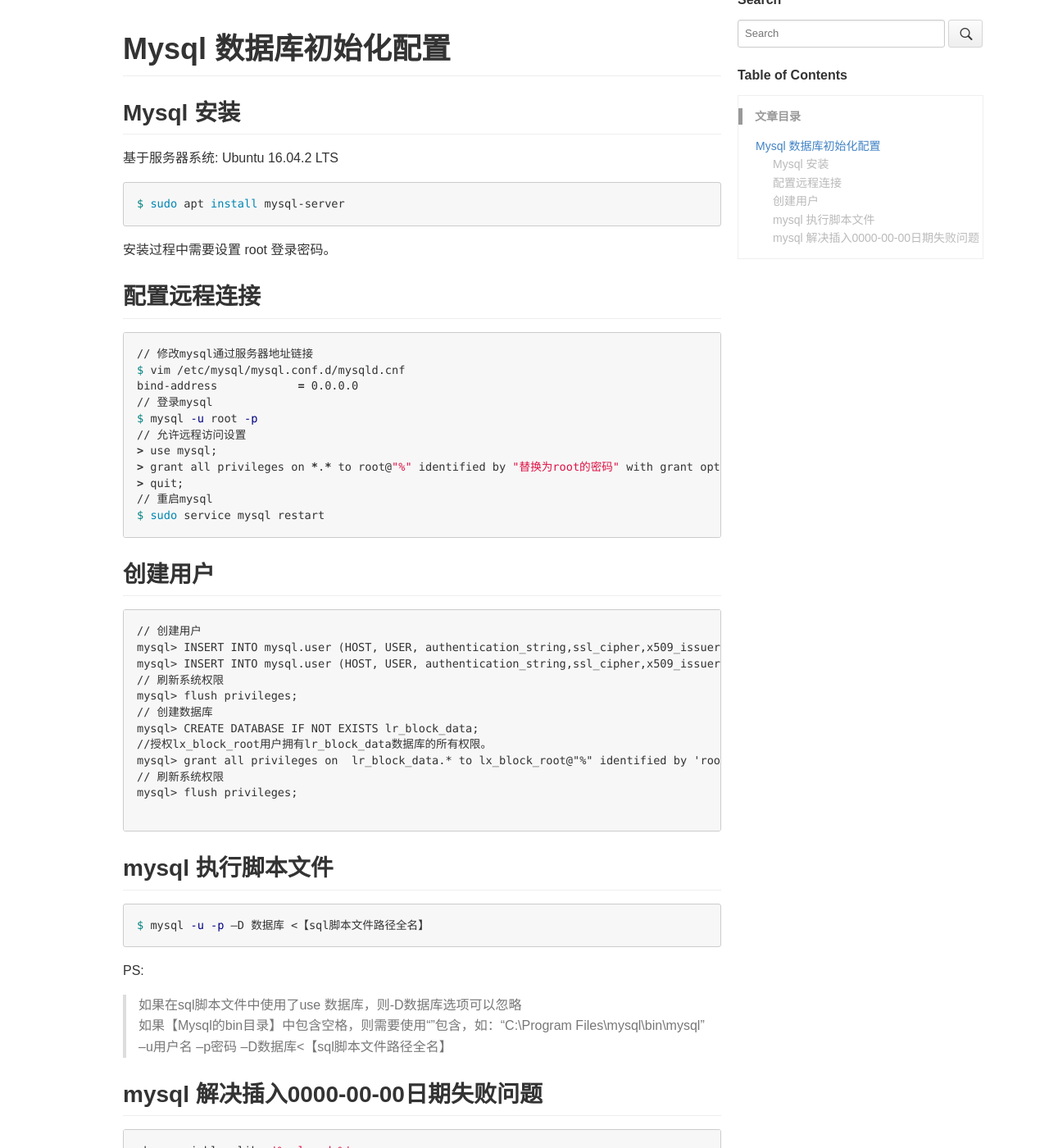
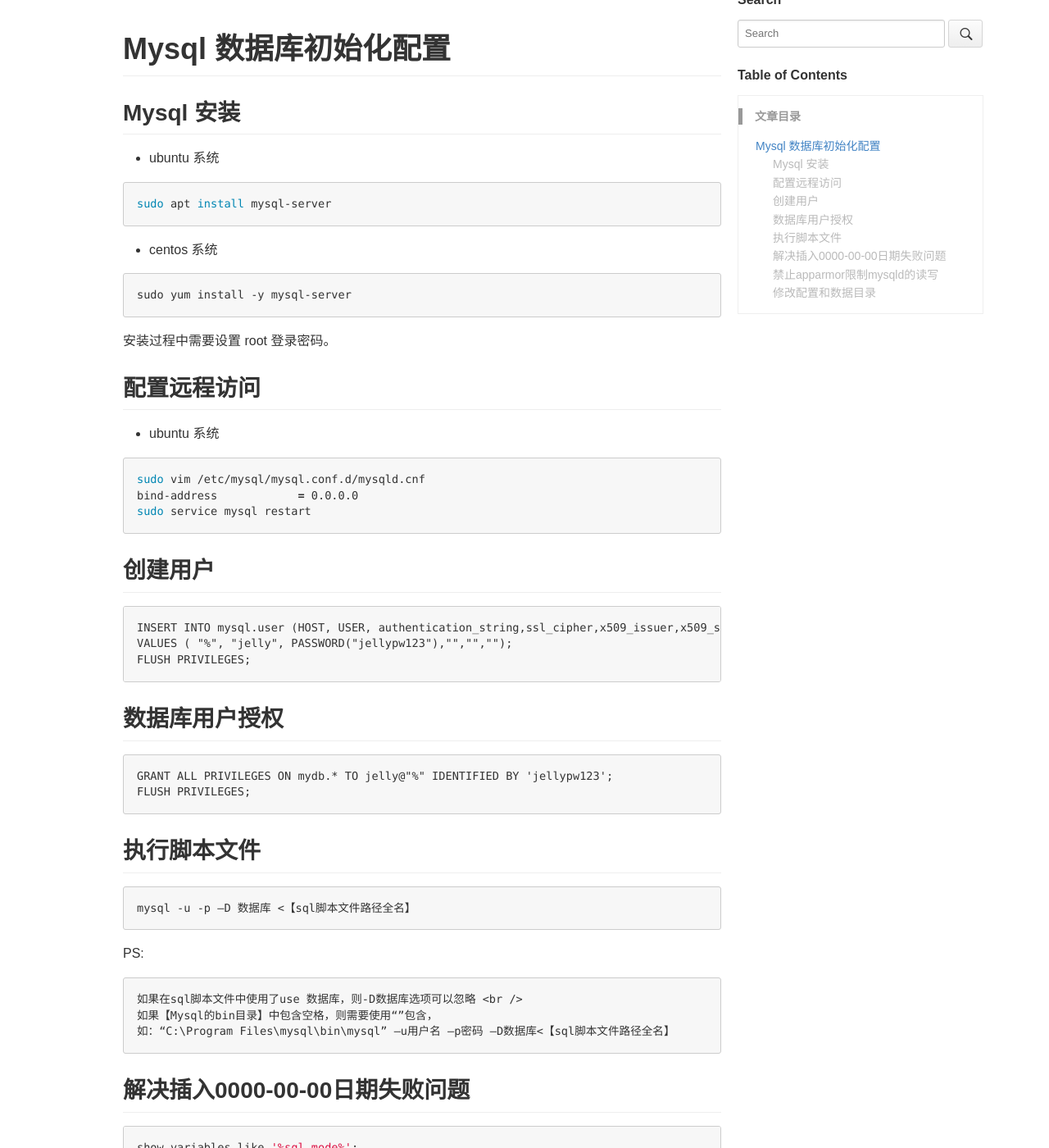
Before and after one commit to liuzhudong/liuzhudong.github.io, a Jekyll site: the page built from _posts/2017/2017-08-13-mysql-server-init.md, in a window 1280 px wide and 1400 px high, scrolled down 244 px. Shown: the whole window at 82% size. Built offline with Jekyll 4.4.1, drawn with Linux system fonts in a browser that asks for light colours; some of the changed text lies outside the part shown.

Commit message:
mysql doc update
Signed-off-by: 刘柱栋 <liuzhudong57@126.com>

````diff
--- a/_posts/2017/2017-08-13-mysql-server-init.md
+++ b/_posts/2017/2017-08-13-mysql-server-init.md
@@ -6,59 +6,69 @@
 keywords: 'mysql, server, 数据库'
 ---
 
-Mysql 数据库初始化配置及相关操作记录。
+Mysql 数据库相关操作记录。
 
 # Mysql 数据库初始化配置
 ## Mysql 安装
-基于服务器系统: Ubuntu 16.04.2 LTS
+
+* ubuntu 系统
+
 ```sh
-$ sudo apt install mysql-server
+sudo apt install mysql-server
 ```
+
+* centos 系统
+
+```
+sudo yum install -y mysql-server
+```
+
 安装过程中需要设置 root 登录密码。
 
-## 配置远程连接
+## 配置远程访问
+
+* ubuntu 系统
+
 ```sh
-// 修改mysql通过服务器地址链接
-$ vim /etc/mysql/mysql.conf.d/mysqld.cnf
+sudo vim /etc/mysql/mysql.conf.d/mysqld.cnf
 bind-address		= 0.0.0.0
-// 登录mysql
-$ mysql -u root -p
-// 允许远程访问设置
-> use mysql;
-> grant all privileges on *.* to root@"%" identified by "替换为root的密码" with grant option;
-> quit;
-// 重启mysql
-$ sudo service mysql restart
+sudo service mysql restart
 ```
 
 ## 创建用户
-```
-// 创建用户
-mysql> INSERT INTO mysql.user (HOST, USER, authentication_string,ssl_cipher,x509_issuer,x509_subject) VALUES ( "%", "lx_block_root", PASSWORD("root123!!!"),"","","");
-mysql> INSERT INTO mysql.user (HOST, USER, authentication_string,ssl_cipher,x509_issuer,x509_subject) VALUES ( "localhost", "lx_block_root", PASSWORD("root123!!!"),"","","");
-// 刷新系统权限
-mysql> flush privileges;
-// 创建数据库
-mysql> CREATE DATABASE IF NOT EXISTS lr_block_data;
-//授权lx_block_root用户拥有lr_block_data数据库的所有权限。
-mysql> grant all privileges on  lr_block_data.* to lx_block_root@"%" identified by 'root123!!!';
-// 刷新系统权限
-mysql> flush privileges;
 
 ```
+INSERT INTO mysql.user (HOST, USER, authentication_string,ssl_cipher,x509_issuer,x509_subject)
+VALUES ( "%", "jelly", PASSWORD("jellypw123"),"","","");
+FLUSH PRIVILEGES;
+```
 
-## mysql 执行脚本文件
-```sh
-$ mysql -u -p –D 数据库 <【sql脚本文件路径全名】
+## 数据库用户授权
+
 ```
+GRANT ALL PRIVILEGES ON mydb.* TO jelly@"%" IDENTIFIED BY 'jellypw123';
+FLUSH PRIVILEGES;
+```
+
+## 执行脚本文件
+
+```
+mysql -u -p –D 数据库 <【sql脚本文件路径全名】
+```
+
 PS:
-> 如果在sql脚本文件中使用了use 数据库，则-D数据库选项可以忽略 <br />
-> 如果【Mysql的bin目录】中包含空格，则需要使用“”包含，如：“C:\Program Files\mysql\bin\mysql” –u用户名 –p密码 –D数据库<【sql脚本文件路径全名】
->
 
-## mysql 解决插入0000-00-00日期失败问题
+```
+如果在sql脚本文件中使用了use 数据库，则-D数据库选项可以忽略 <br />
+如果【Mysql的bin目录】中包含空格，则需要使用“”包含，
+如：“C:\Program Files\mysql\bin\mysql” –u用户名 –p密码 –D数据库<【sql脚本文件路径全名】
+```
+
+## 解决插入0000-00-00日期失败问题
+
 ```sh
 show variables like '%sql_mode%';
+
 ## 结果
 | sql_mode      | ONLY_FULL_GROUP_BY,STRICT_TRANS_TABLES,NO_ZERO_IN_DATE,NO_ZERO_DATE,ERROR_FOR_DIVISION_BY_ZERO,NO_AUTO_CREATE_USER,NO_ENGINE_SUBSTITUTION |
 
@@ -66,3 +76,27 @@
 set global sql_mode="ONLY_FULL_GROUP_BY,STRICT_TRANS_TABLES,ERROR_FOR_DIVISION_BY_ZERO,NO_AUTO_CREATE_USER,NO_ENGINE_SUBSTITUTION";
 
 ```
+
+## 禁止apparmor限制mysqld的读写
+
+ubuntu
+
+```
+sudo ln -s /etc/apparmor.d/usr.sbin.mysqld  /etc/apparmor.d/disable/usr.sbin.mysqld
+sudo service apparmor reload
+```
+
+## 修改配置和数据目录
+
+[mysqld.cnf](http://blog.liuzhudong.com/files/config/mysql/mysqld.cnf)
+
+```
+sudo service mysql stop # 停
+# 上传配置 mysqld.cnf 到 /etc/mysql/mysql.conf.d/，里面重新设置了datadir tmpdir
+sudo mkdir -p /data/mysqldata  # 数据文件的目录
+sudo chmod 777 /data/mysqldata
+sudo mkdir -p /data/mysqltmp   # 临时文件的目录
+sudo chmod 777 /data/mysqltmp
+sudo mv /var/lib/mysql/* /data/mysqldata # 把原来的/var/lib/mysql下的数据文件移到
+sudo service mysql start # 启
+```
````
Also changed, not shown: 1 other file.
